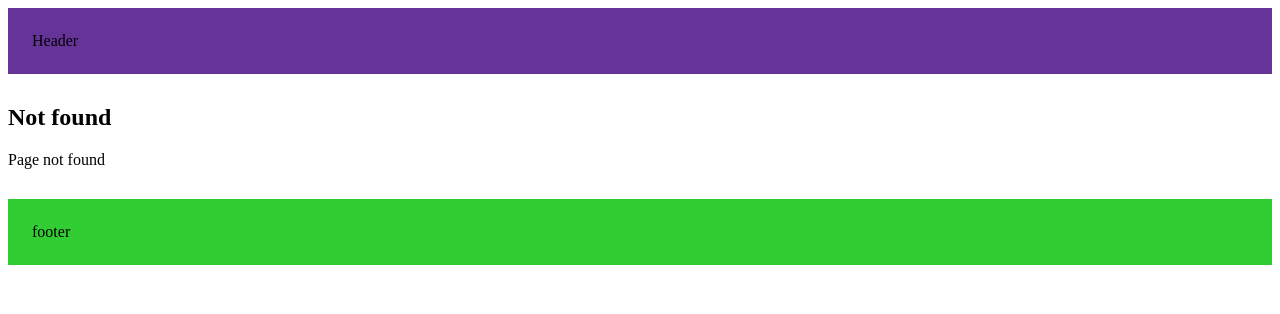
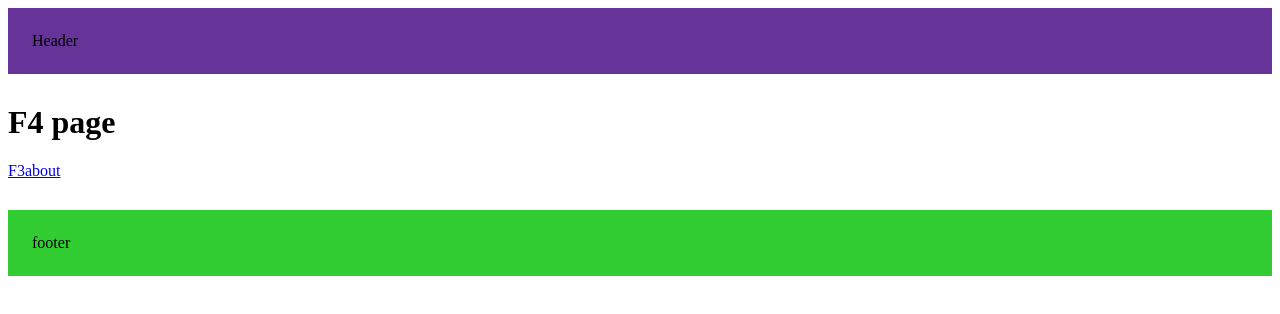
Before and after one commit to Beaskyy/nexjs14, a Next.js app: page /f1/f4 in a window 1280 px wide. Before the commit this address had no page. Shown: the top 314 px of the page. Built offline with nearby package versions, Linux system fonts and the light colour scheme.

Commit message:
intercepting routes

```diff
--- /dev/null
+++ b/src/app/f1/f4/page.tsx
@@ -0,0 +1,14 @@
+import Link from 'next/link'
+import React from 'react'
+
+const F4 = () => {
+  return (
+    <>
+    <h1>F4 page</h1>
+    <Link href="/f1/f3">F3</Link>
+    <Link href="/about">about</Link>
+    </>
+  )
+}
+
+export default F4
```
Also changed, not shown: src/app/complex-dashboard/@login/default.tsx (added, +7 -0 lines), src/app/f1/(.)f2/page.tsx (added, +9 -0 lines), src/app/f1/f2/page.tsx (added, +9 -0 lines), src/app/f1/f3/page.tsx (added, +9 -0 lines), src/app/f1/f4/(..)f3/page.tsx (added, +9 -0 lines), src/app/f1/f4/(...)about/page.tsx (added, +9 -0 lines), src/app/f1/page.tsx (added, +13 -0 lines).
